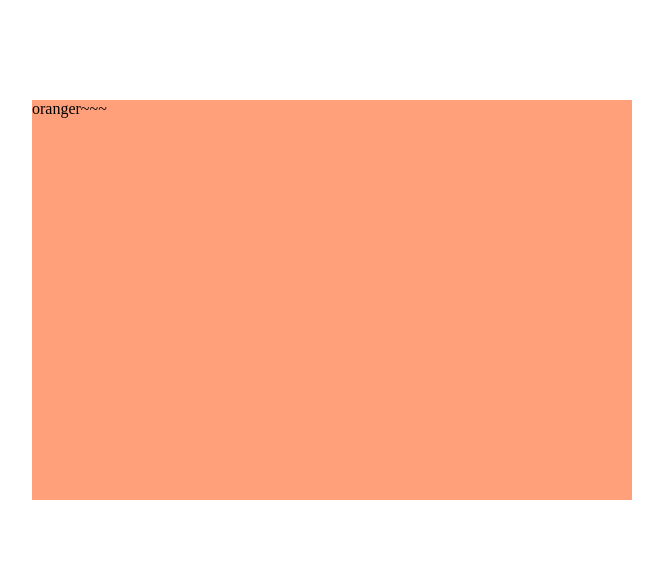
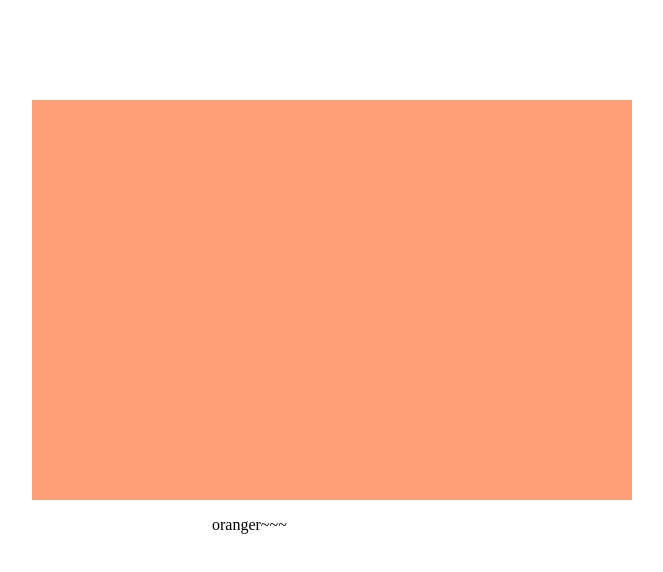
Before and after one commit to guozhiqing/ora, a plain HTML site: page index.html in a window 1280 px wide. Shown: the whole page, without its empty margins (308-971 px from the left). Drawn offline with Linux system fonts and the light colour scheme.

Commit message:
添加了个网页233333

```diff
--- a/css/main.css
+++ b/css/main.css
@@ -3,10 +3,11 @@
     height: 400px;
     margin: 100px auto;
     background-color: lightsalmon;
+    position: relative;
 }
 
-/* .box p{
+.box p{
     position: absolute;
     top: 400px;
     left: 180px;
-} */
+}
```
